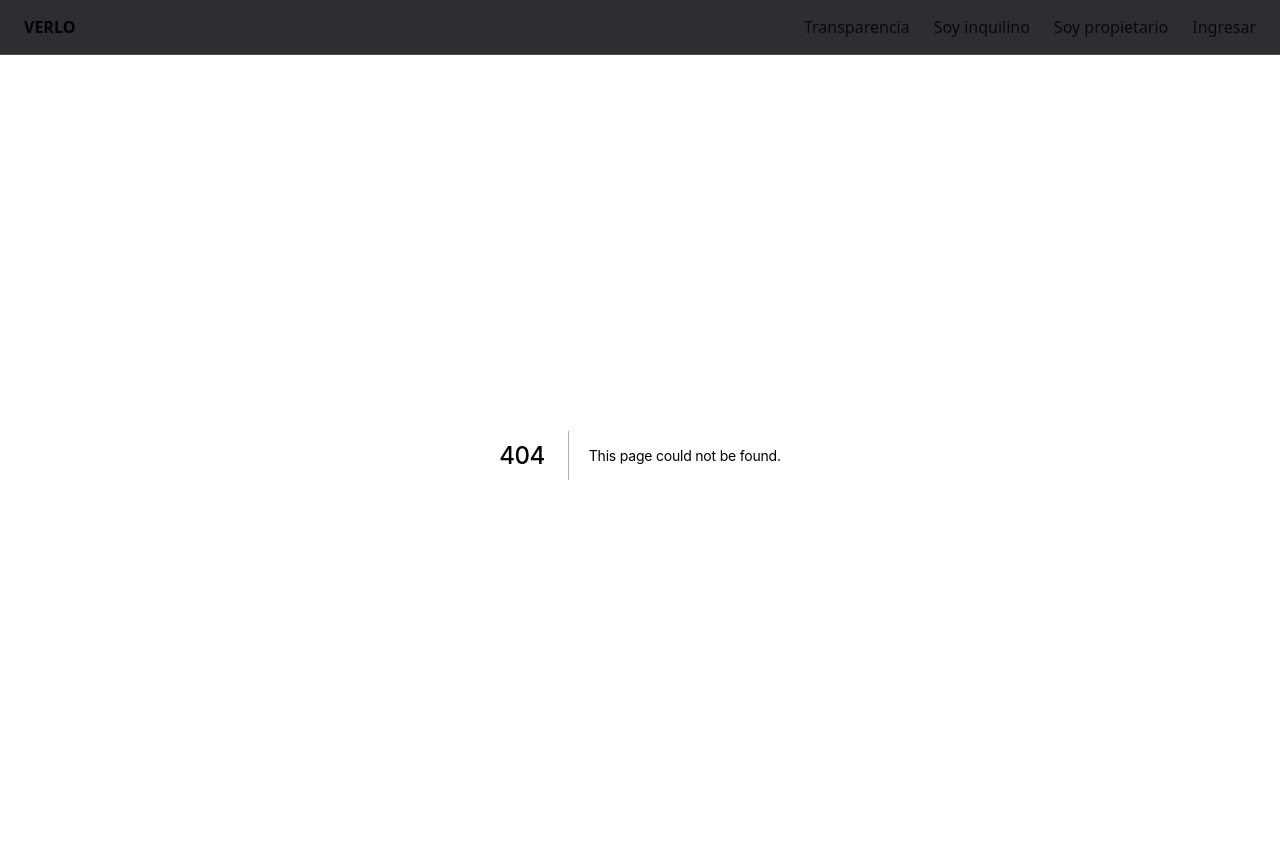
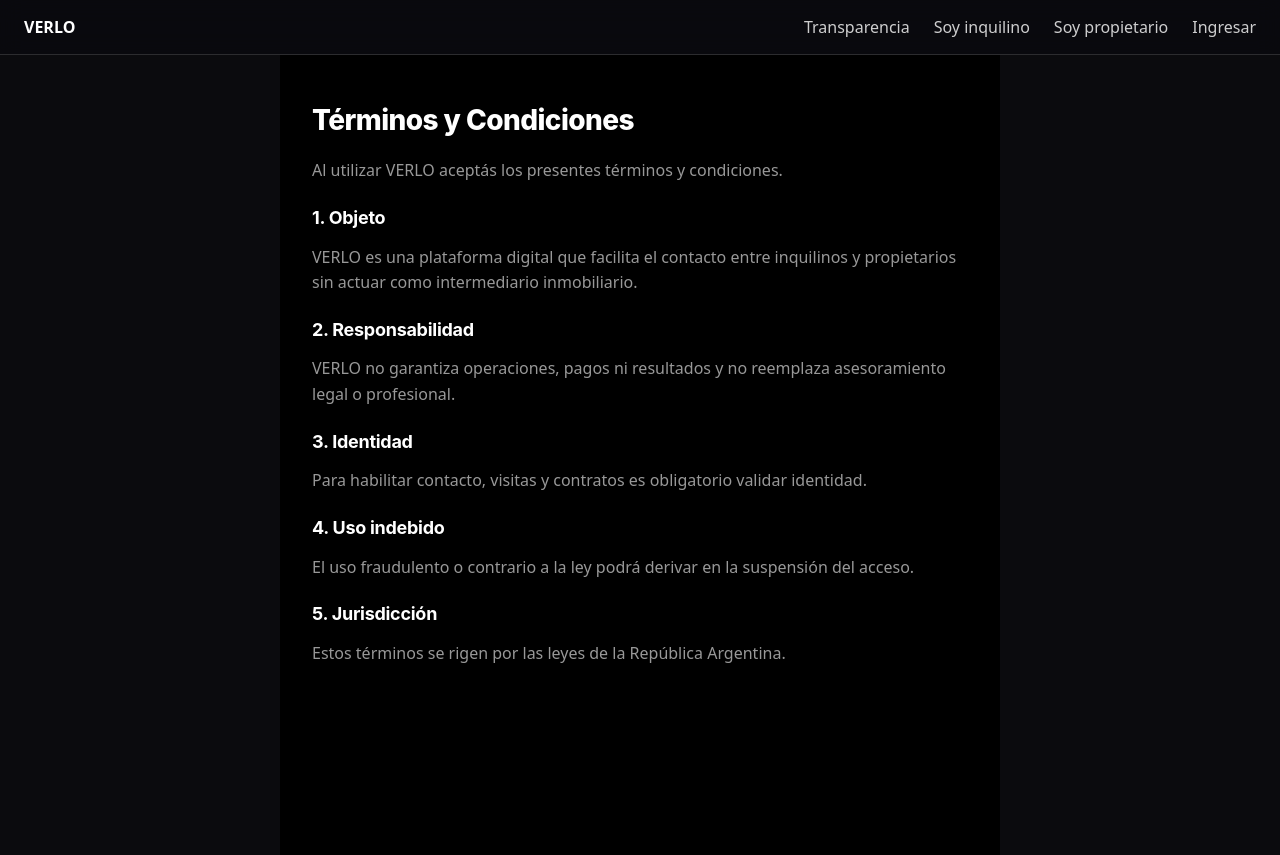
Before and after one commit to rentverlo-dotcom/verlo, a Next.js app: page /terminos in a window 1280 px wide. Before the commit this address had no page. Built offline with nearby package versions, Linux system fonts and the light colour scheme.

Commit message:
Create page.tsx

```diff
--- /dev/null
+++ b/app/terminos/page.tsx
@@ -0,0 +1,68 @@
+// app/terminos/page.tsx
+export const dynamic = "force-dynamic";
+
+export default function TerminosPage() {
+  return (
+    <div style={container}>
+      <h1 style={title}>Términos y Condiciones</h1>
+
+      <p style={p}>
+        Al utilizar VERLO aceptás los presentes términos y condiciones.
+      </p>
+
+      <h2 style={h2}>1. Objeto</h2>
+      <p style={p}>
+        VERLO es una plataforma digital que facilita el contacto entre
+        inquilinos y propietarios sin actuar como intermediario inmobiliario.
+      </p>
+
+      <h2 style={h2}>2. Responsabilidad</h2>
+      <p style={p}>
+        VERLO no garantiza operaciones, pagos ni resultados y no reemplaza
+        asesoramiento legal o profesional.
+      </p>
+
+      <h2 style={h2}>3. Identidad</h2>
+      <p style={p}>
+        Para habilitar contacto, visitas y contratos es obligatorio validar
+        identidad.
+      </p>
+
+      <h2 style={h2}>4. Uso indebido</h2>
+      <p style={p}>
+        El uso fraudulento o contrario a la ley podrá derivar en la suspensión
+        del acceso.
+      </p>
+
+      <h2 style={h2}>5. Jurisdicción</h2>
+      <p style={p}>
+        Estos términos se rigen por las leyes de la República Argentina.
+      </p>
+    </div>
+  );
+}
+
+const container: React.CSSProperties = {
+  minHeight: "100vh",
+  background: "#000",
+  color: "#fff",
+  padding: "32px",
+  maxWidth: "720px",
+  margin: "0 auto",
+};
+
+const title: React.CSSProperties = {
+  fontSize: "28px",
+  marginBottom: "24px",
+};
+
+const h2: React.CSSProperties = {
+  fontSize: "18px",
+  marginTop: "24px",
+  marginBottom: "8px",
+};
+
+const p: React.CSSProperties = {
+  opacity: 0.85,
+  lineHeight: 1.6,
+};
```
